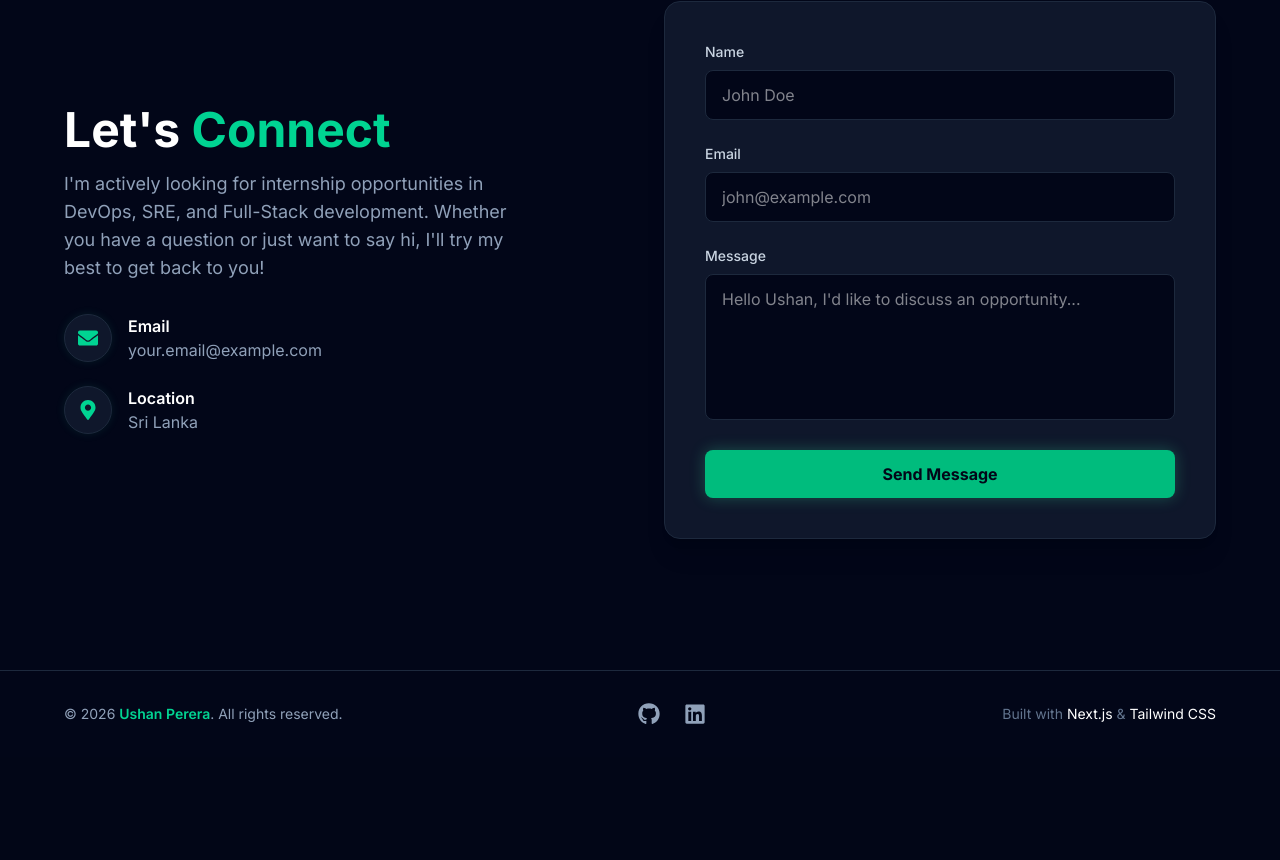
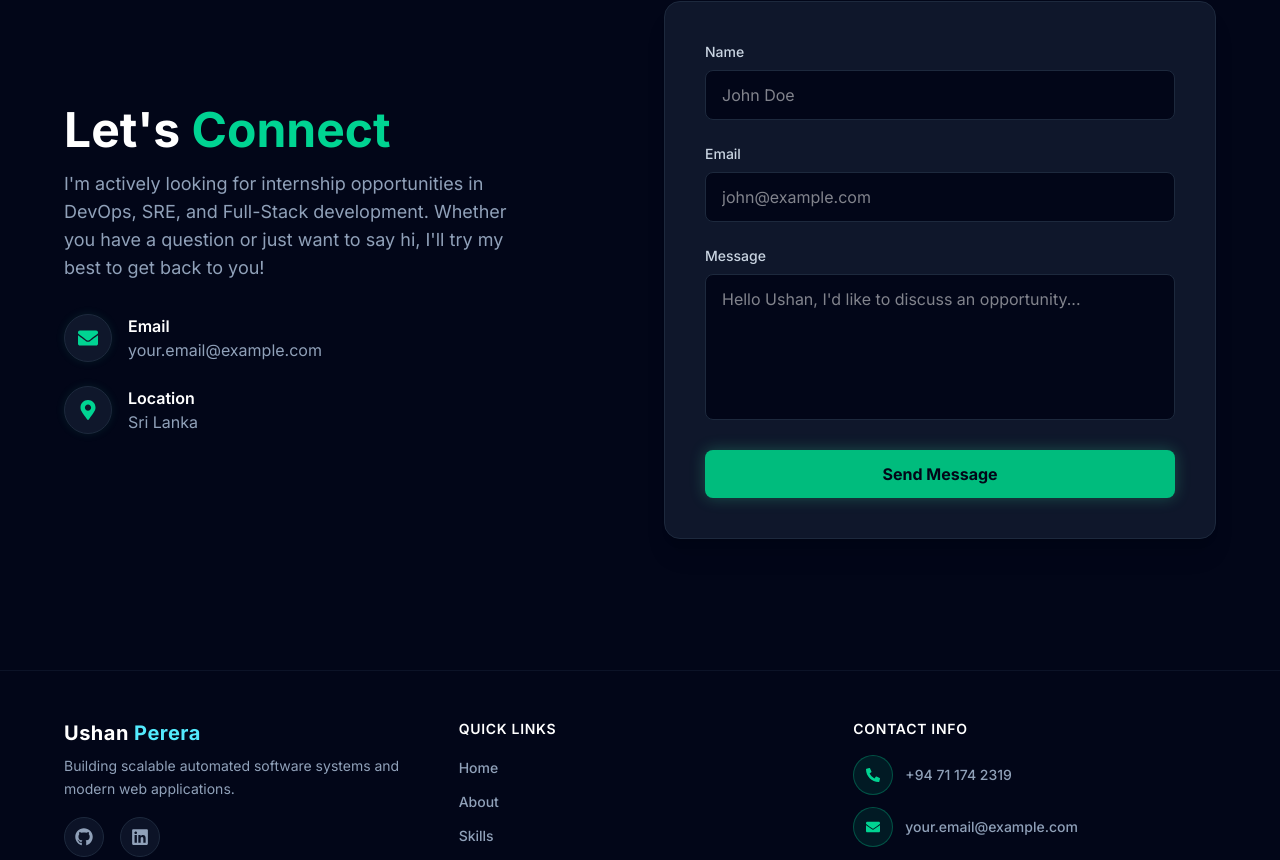
Before and after one commit to ushansamudithaperera/My-Portfolio, a Next.js app: page / in a window 1280 px wide. Shown: the part 1940-2800 px from the top of the page. Before the commit the page ends 2697 px from the top, so only its background shows below. Built offline with nearby package versions, Linux system fonts and the light colour scheme.

Commit message:
feat: implement About component with interactive education timeline and draggable marquee for projects

```diff
--- a/src/components/About.tsx
+++ b/src/components/About.tsx
@@ -362,6 +362,25 @@ const tabs = [
 export default function About() {
   const [activeTab, setActiveTab] = useState('education');
 
+  useEffect(() => {
+    const handleHashChange = () => {
+      const hash = window.location.hash.replace('#', '');
+      const validTabs = ['education', 'skills', 'projects', 'certifications', 'extra'];
+      if (validTabs.includes(hash)) {
+        setActiveTab(hash);
+        const element = document.getElementById('about');
+        if (element) {
+          element.scrollIntoView({ behavior: 'smooth' });
+        }
+      }
+    };
+
+    handleHashChange();
+
+    window.addEventListener('hashchange', handleHashChange);
+    return () => window.removeEventListener('hashchange', handleHashChange);
+  }, []);
+
   return (
     <section id="about" className="py-20 bg-slate-950 min-h-screen px-6 overflow-hidden">
 
--- a/src/components/Footer.tsx
+++ b/src/components/Footer.tsx
@@ -1,42 +1,105 @@
-import { FaGithub, FaLinkedin } from 'react-icons/fa';
+import { FaGithub, FaLinkedin, FaPhoneAlt, FaEnvelope } from 'react-icons/fa';
 
 export default function Footer() {
-  const currentYear = new Date().getFullYear(); // Auto current year eka gannawa
+  const currentYear = new Date().getFullYear();
 
   return (
-    <footer className="bg-slate-950 border-t border-slate-800 py-8 px-6">
-      <div className="max-w-6xl mx-auto flex flex-col md:flex-row justify-between items-center gap-4">
+    <footer className="bg-slate-950 border-t border-slate-900/80 py-12 px-6">
+      <div className="max-w-6xl mx-auto">
 
-        {/* Copyright Part */}
-        <div className="text-slate-400 text-sm">
-          &copy; {currentYear} <span className="text-emerald-400 font-semibold">Ushan Perera</span>. All rights reserved.
+        {/* Top Section: 3-Column Grid */}
+        <div className="grid grid-cols-1 md:grid-cols-3 gap-8">
+
+          {/* Column 1: Brand */}
+          <div className="flex flex-col gap-4">
+            <div>
+              <h3 className="text-xl font-bold text-white tracking-wide">
+                Ushan <span className="text-cyan-300">Perera</span>
+              </h3>
+              <p className="text-slate-400 text-sm mt-2 leading-relaxed">
+                Building scalable automated software systems and modern web applications.
+              </p>
             </div>
 
             {/* Social Links */}
-        <div className="flex gap-6">
+            <div className="flex gap-4">
               <a
-            href="https://github.com/ushan-perera" // Oyaage GitHub link eka danna
+                href="https://github.com/ushan-perera"
                 target="_blank"
                 rel="noreferrer"
-            className="text-slate-400 hover:text-emerald-400 transition-colors duration-300"
+                className="w-10 h-10 rounded-full bg-slate-900/80 border border-slate-800 flex items-center justify-center text-slate-400 hover:text-emerald-400 hover:border-emerald-400/40 hover:shadow-[0_0_10px_rgba(52,211,153,0.15)] transition-all duration-300"
+                aria-label="GitHub"
               >
-            <span className="sr-only">GitHub</span>
-            <FaGithub size={22} />
+                <FaGithub size={18} />
               </a>
               <a
-            href="https://linkedin.com/in/ushan-perera" // Oyaage LinkedIn link eka danna
+                href="https://linkedin.com/in/ushan-perera"
                 target="_blank"
                 rel="noreferrer"
-            className="text-slate-400 hover:text-[#0077b5] transition-colors duration-300"
+                className="w-10 h-10 rounded-full bg-slate-900/80 border border-slate-800 flex items-center justify-center text-slate-400 hover:text-cyan-300 hover:border-cyan-300/40 hover:shadow-[0_0_10px_rgba(103,232,249,0.15)] transition-all duration-300"
+                aria-label="LinkedIn"
               >
-            <span className="sr-only">LinkedIn</span>
-            <FaLinkedin size={22} />
+                <FaLinkedin size={18} />
               </a>
             </div>
+          </div>
 
-        {/* Tech Stack Credit */}
-        <div className="text-slate-500 text-sm">
-          Built with <span className="text-white">Next.js</span> & <span className="text-white">Tailwind CSS</span>
+          {/* Column 2: Quick Links */}
+          <div className="flex flex-col gap-4">
+            <h4 className="text-sm font-semibold text-white uppercase tracking-wider">Quick Links</h4>
+            <ul className="flex flex-col gap-2.5">
+              {[
+                { name: 'Home', href: '#home' },
+                { name: 'About', href: '#about' },
+                { name: 'Skills', href: '#skills' },
+                { name: 'Projects', href: '#projects' },
+                { name: 'Certifications', href: '#certifications' },
+              ].map((link) => (
+                <li key={link.name}>
+                  <a
+                    href={link.href}
+                    className="text-slate-400 hover:text-cyan-300 text-sm font-medium transition-colors duration-200"
+                  >
+                    {link.name}
+                  </a>
+                </li>
+              ))}
+            </ul>
+          </div>
+
+          {/* Column 3: Contact Info */}
+          <div className="flex flex-col gap-4">
+            <h4 className="text-sm font-semibold text-white uppercase tracking-wider">Contact Info</h4>
+            <div className="flex flex-col gap-3">
+              <a
+                href="tel:+94711742319"
+                className="flex items-center gap-3 text-slate-400 group w-fit transition-colors duration-300"
+              >
+                <div className="flex flex-shrink-0 items-center justify-center w-10 h-10 rounded-full bg-emerald-400/10 text-emerald-400 border border-emerald-400/30 hover:bg-emerald-400/20 hover:border-emerald-400 hover:shadow-[0_0_15px_rgba(52,211,153,0.3)] group-hover:bg-emerald-400/20 group-hover:border-emerald-400 group-hover:shadow-[0_0_15px_rgba(52,211,153,0.3)] transition-all duration-300">
+                  <FaPhoneAlt size={14} />
+                </div>
+                <span className="text-sm font-medium group-hover:text-cyan-300 transition-colors duration-300">+94 71 174 2319</span>
+              </a>
+              <a
+                href="mailto:your.email@example.com"
+                className="flex items-center gap-3 text-slate-400 group w-fit transition-colors duration-300"
+              >
+                <div className="flex flex-shrink-0 items-center justify-center w-10 h-10 rounded-full bg-emerald-400/10 text-emerald-400 border border-emerald-400/30 hover:bg-emerald-400/20 hover:border-emerald-400 hover:shadow-[0_0_15px_rgba(52,211,153,0.3)] group-hover:bg-emerald-400/20 group-hover:border-emerald-400 group-hover:shadow-[0_0_15px_rgba(52,211,153,0.3)] transition-all duration-300">
+                  <FaEnvelope size={14} />
+                </div>
+                <span className="text-sm font-medium group-hover:text-cyan-300 transition-colors duration-300">your.email@example.com</span>
+              </a>
+            </div>
+          </div>
+
+        </div>
+
+        {/* Bottom Section */}
+        <div className="border-t border-slate-800 mt-12 pt-8 flex flex-col sm:flex-row justify-between items-center gap-4 text-xs text-slate-500">
+          <p>© {currentYear} Ushan Perera. All rights reserved.</p>
+          <p>
+            Built with <span className="text-slate-400">Next.js</span> & <span className="text-slate-400">Tailwind CSS</span>
+          </p>
         </div>
 
       </div>
```
Lines whose indentation alone changed are shown as unchanged.
